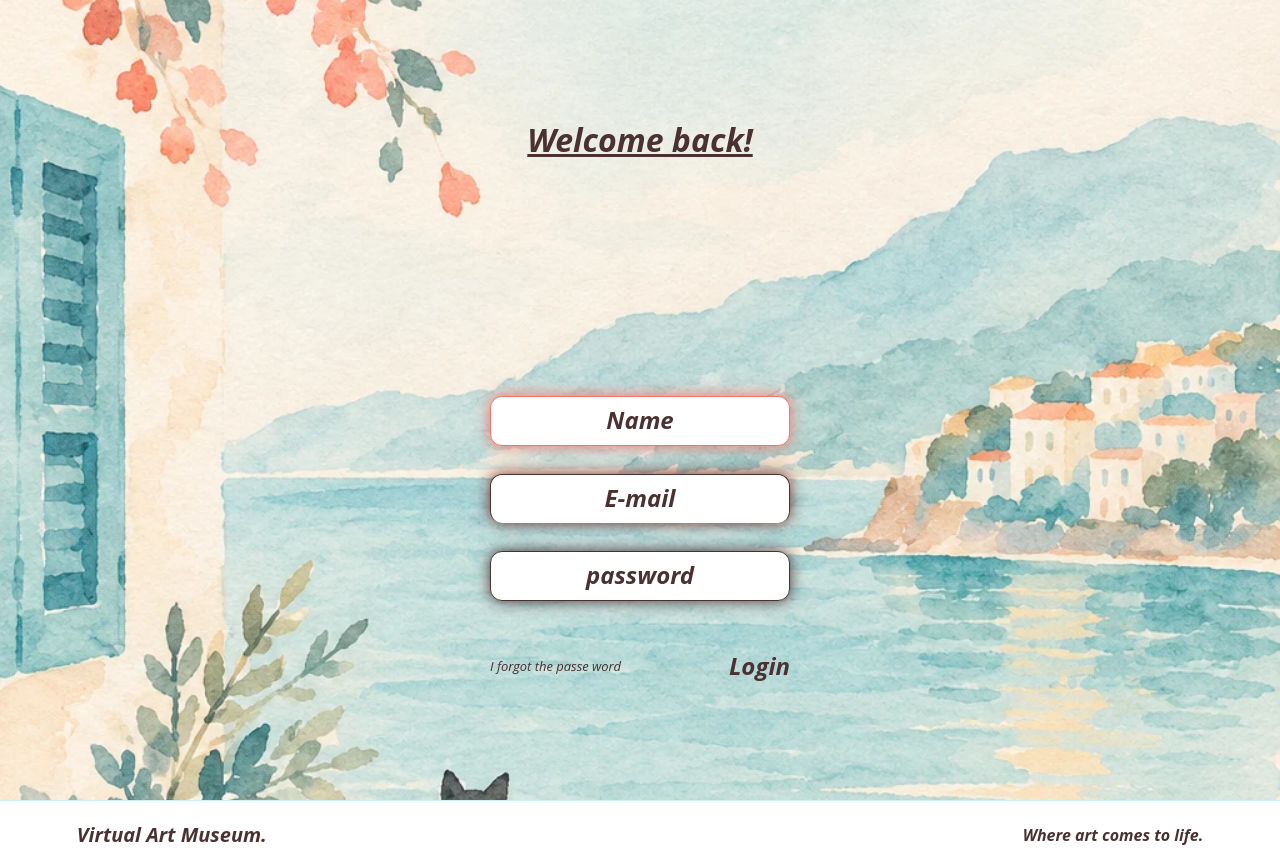
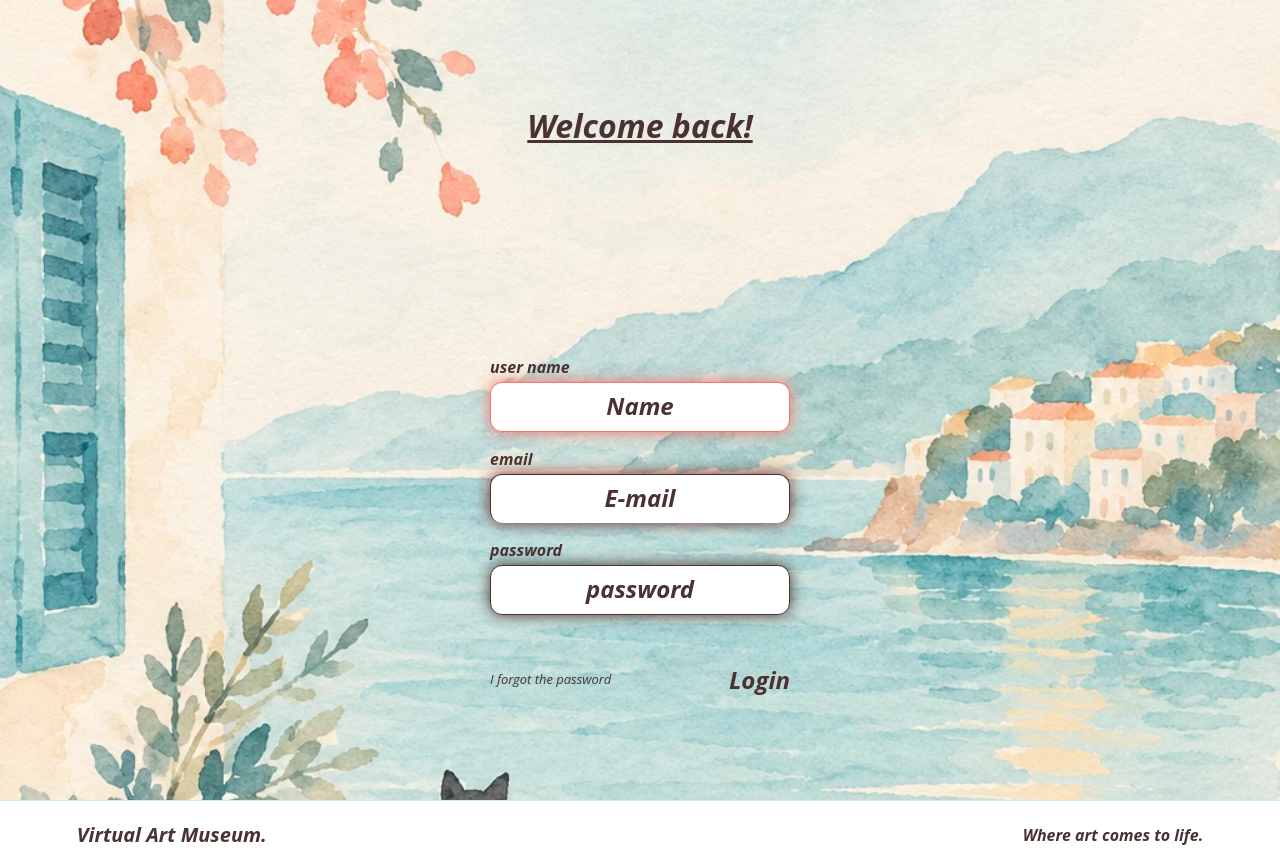
Before and after one commit to errahmanihajar99-lab/Virtual-Art-Meseum, a PHP site: page /contingut/Login.html in a window 1280 px wide. Run offline with PHP 8.4, Linux system fonts and the light colour scheme.

Commit message:
changements

```diff
--- a/contingut/Home.html
+++ b/contingut/Home.html
@@ -10,7 +10,7 @@
     <meta name="description" content="Virtual Art Meseum is a website that allows you to explore and discover art from around the world.">
 
     <!-- Título que aparece en la pestaña del navegador -->
-    <title>Virtual Art Meseum</title>
+    <title>Virtual Art Museum</title>
 
     <!-- Hoja de estilos general y hoja de estilos de la página de inicio -->
     <link rel="stylesheet" href="../style/general.css">
@@ -24,7 +24,7 @@
 
         <!-- Nombre y lema del museo -->
         <div class="home_text">
-            <h1 class="home_title">Virtual Art Meseum</h1>
+            <h1 class="home_title">Virtual Art Museum</h1>
             <p class="home_tagline">Where art comes to life.</p>
 
             <!-- Enlaces para iniciar sesión o crear una cuenta -->
--- a/contingut/Login.html
+++ b/contingut/Login.html
@@ -7,7 +7,7 @@
     <meta http-equiv="X-UA-Compatible" content="ie=edge">
     <meta name="description" content="Virtual Art Meseum is a website that allows you to explore and discover art from around the world.">
 
-    <title>Virtual Art Meseum | Login</title>
+    <title>Virtual Art Museum | Login</title>
 
     <link rel="stylesheet" href="../style/general.css">
     <link rel="stylesheet" href="../style/Login.css">
@@ -21,14 +21,30 @@
         <!-- Formulario de inicio de sesión -->
         <form class="login_form">
 
-            <!-- Campos obligatorios: nombre, correo electrónico y contraseña -->
-            <input type="text" class="name" name="name" placeholder="Name" required>
-            <input type="email" class="email" name="email" placeholder="E-mail" required>
-            <input type="password" class="password" name="password" placeholder="password" required>
+                <!-- Campos obligatorios: nombre, correo electrónico y contraseña -->
+            <div class="fields">
+                    <div class="field">
+                    <label for="username">user name</label>
+                    <input type="text" id="username" name="name" class="name" placeholder="Name" autocomplete="username" required>
+                </div>
+
+                <div class="field">
+                    <label for="email">email</label>
+                    <input type="email" id="email" name="email" class="email" placeholder="E-mail" autocomplete="email" required>
+                </div>
+
+                <div class="field">
+                    <label for="password">password</label>
+                    <input type="password" id="password" name="password" class="password" placeholder="password" autocomplete="new-password" required>
+                </div>
+             </div>
+
+
+
 
             <div class="login_button">
                 <!-- Enlace para recuperar la contraseña -->
-                <a href="" class="forgot"> I forgot the passe word</a>
+                <a href="" class="forgot"> I forgot the password</a>
 
                 <!-- Botón de inicio de sesión -->
                 <button type="submit"><a href="./Navegador.html" class="bouton">Login</a></button>
--- a/contingut/Navegador.html
+++ b/contingut/Navegador.html
@@ -4,7 +4,7 @@
     <meta charset="UTF-8">
     <meta name="viewport" content="width=device-width, initial-scale=1.0">
     <meta http-equiv="X-UA-Compatible" content="ie=edge">
-    <meta name="description" content="Virtual Art Meseum is a website that allows you to explore and discover art from around the world.">
+    <meta name="description" content="Virtual Art Museum is a website that allows you to explore and discover art from around the world.">
 
     <title>Explore | Virtual Art Museum</title>
 
--- a/contingut/Register_P1.html
+++ b/contingut/Register_P1.html
@@ -5,7 +5,7 @@
     <meta charset="UTF-8">
     <meta name="viewport" content="width=device-width, initial-scale=1.0">
     <meta http-equiv="X-UA-Compatible" content="ie=edge">
-    <meta name="description" content="Virtual Art Meseum is a website that allows you to explore and discover art from around the world.">
+    <meta name="description" content="Virtual Art Museum is a website that allows you to explore and discover art from around the world.">
 
     <title>Virtual Art Meseum | Register</title>
 
--- a/style/Login.css
+++ b/style/Login.css
@@ -11,6 +11,18 @@
 
 }
 
+.login_form .fields {
+    display: flex;
+    flex-direction: column;
+    gap: 16px; /* Espace entre les groupes */
+}
+
+.login_form .field {
+    display: flex;
+    flex-direction: column;
+    gap: 4px; /* Espace entre le label et son input */
+}
+
 h1{
     text-decoration: underline;
 }
@@ -22,7 +34,9 @@ h1{
     gap           : 28px;
     width         : 300px;
 }
-
+.login_form label{
+    position: relative;
+}
 /* Aplica una sombra de distinto color a cada campo */
 .name{
     border-color: var(--salmon);
```
